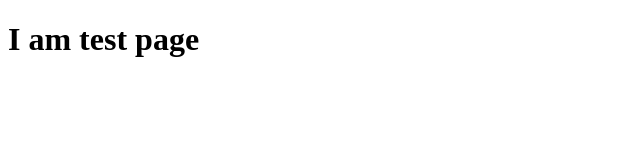
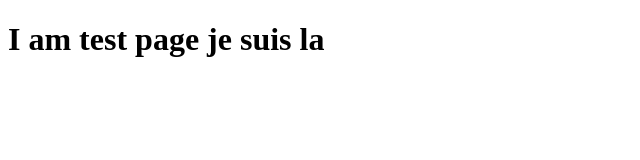
Before and after one commit to leonafricain/gatsby_mdx_blog, a Gatsby site: page /test in a window 1280 px wide. Shown: the whole page, without its empty margins (0-640 px from the left). Built offline with nearby package versions, Linux system fonts and the light colour scheme; Gatsby itself is replaced by a stand-in of ours.

Commit message:
commit encore

```diff
--- a/src/pages/test.js
+++ b/src/pages/test.js
@@ -3,7 +3,7 @@ import React from 'react'
 export default function test() {
     return (
         <div>
-            <h1>I am test page</h1>
+            <h1>I am test page je suis la</h1>
         </div>
     )
 }
```
